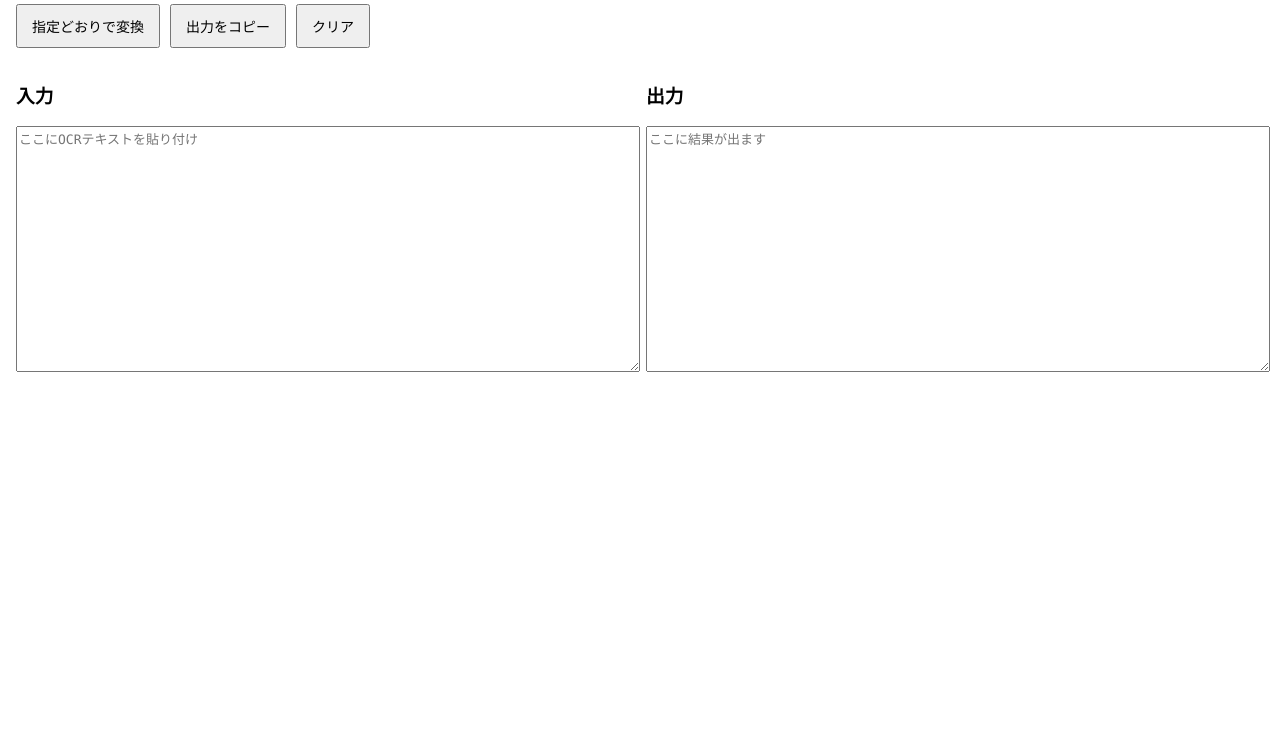
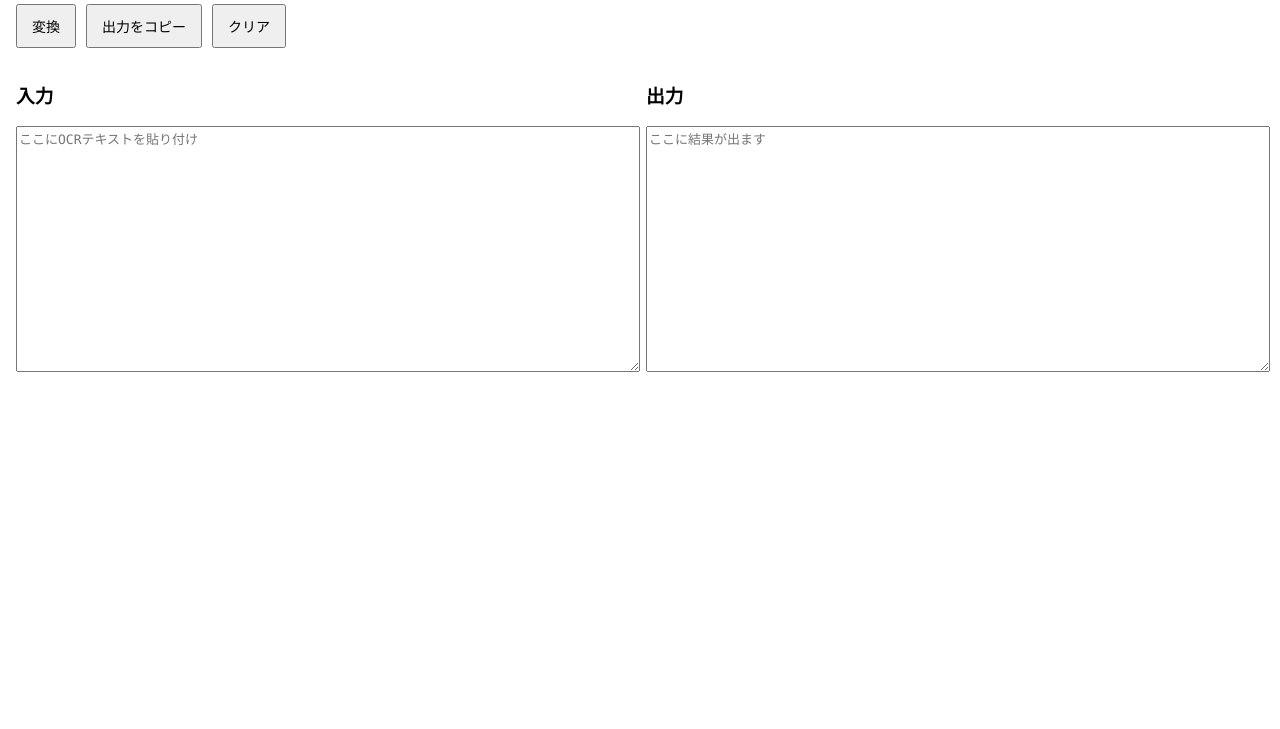
Before and after one commit to yearman/Hogen_DB_working, a plain HTML site: page Hogen_daijiten.html in a window 1280 px wide. Shown: the part 71-800 px from the top of the page. Drawn offline with Linux system fonts and the light colour scheme.

Commit message:
Update Hogen_daijiten.html

```diff
--- a/Hogen_daijiten.html
+++ b/Hogen_daijiten.html
@@ -20,7 +20,7 @@
   <h2>方言大辞典作業用</h2>
 
   <div class="controls">
-    <button onclick="runAsSpecified()">指定どおりで変換</button>
+    <button onclick="runAsSpecified()">変換</button>
     <button onclick="copyOut()">出力をコピー</button>
     <button onclick="clearAll()">クリア</button>
   </div>
```
